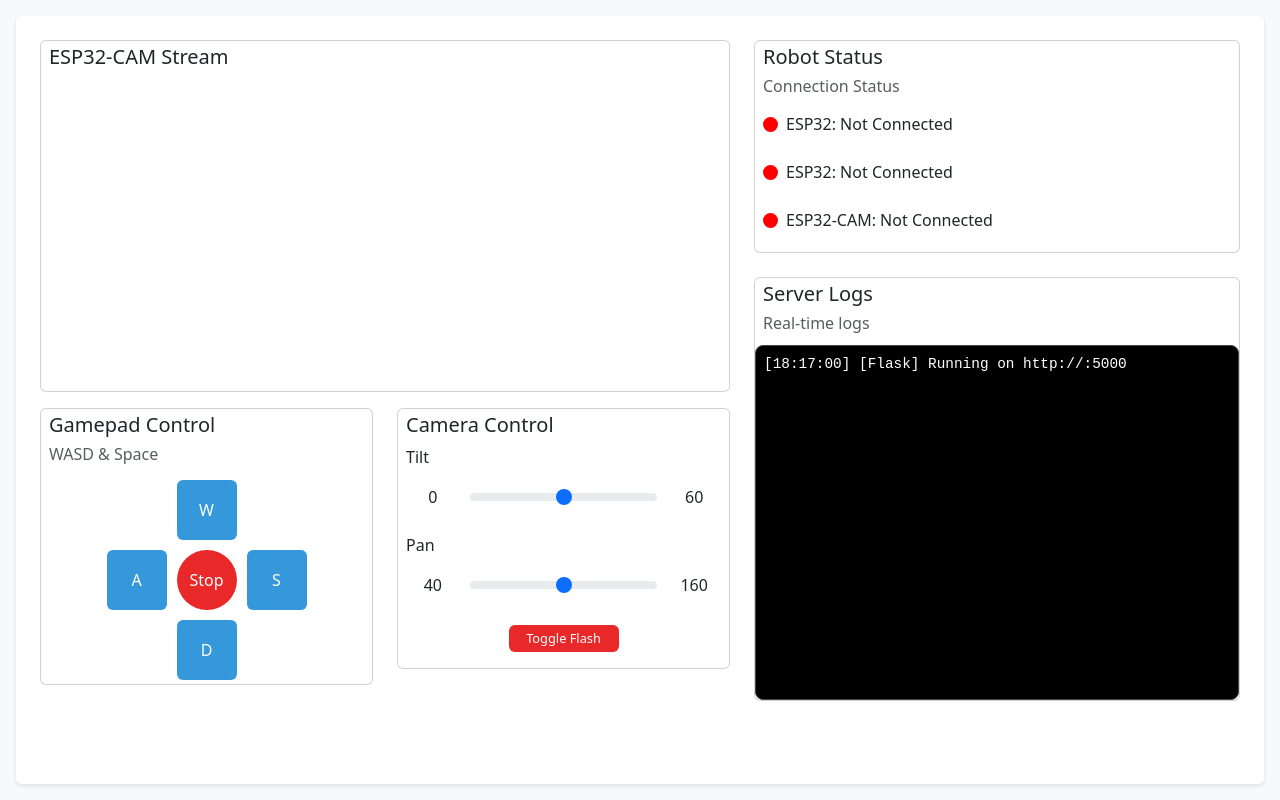
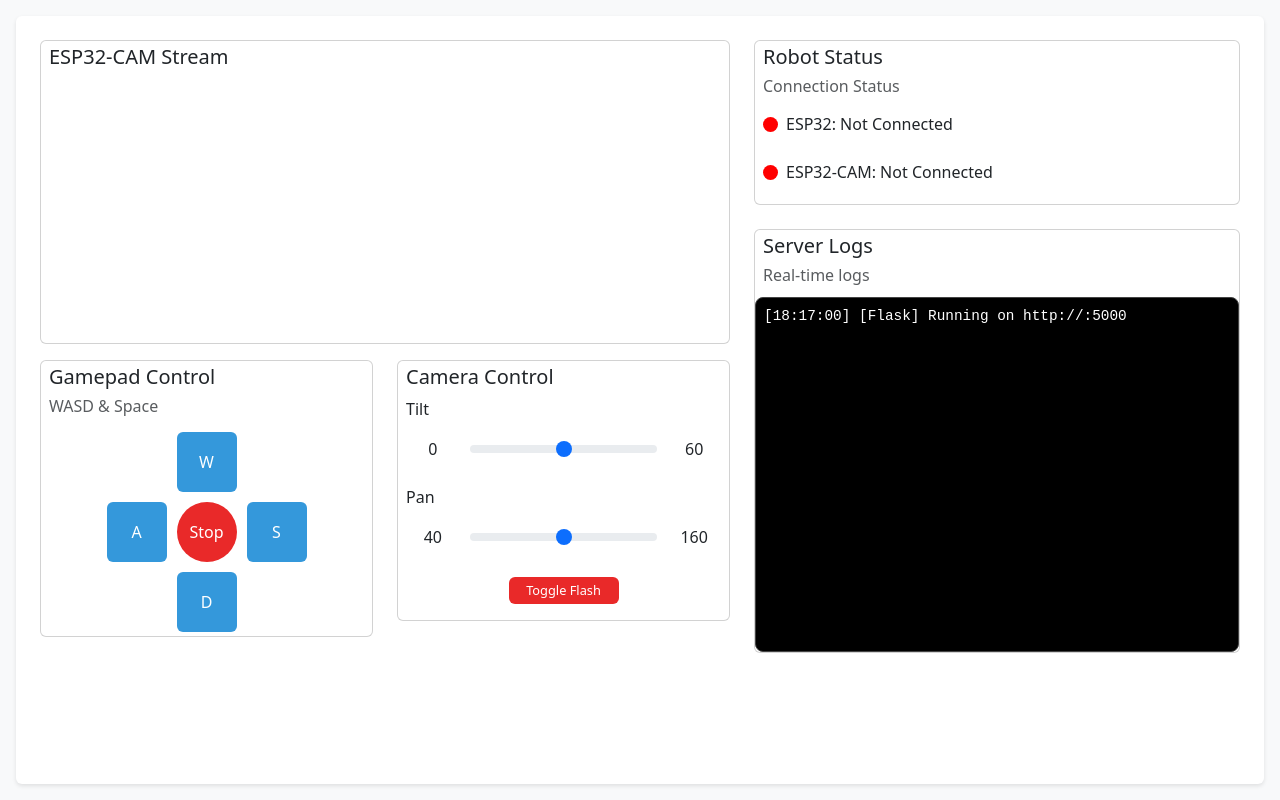
Before and after one commit to jithangowda/Flask-Robot, a Flask app: page / in a window 1280 px wide. Run offline with Flask 3, Linux system fonts and the light colour scheme; parts of the project's set-up code (start-up, migrations or seed data) failed here and were passed over.

Commit message:
checkpoint

```diff
--- a/app.py
+++ b/app.py
@@ -7,7 +7,6 @@ import time
 app = Flask(__name__)
 
 esp_connected = False
-esp8266_connected = False
 espcam_connected = False
 stop_broadcast = False
 log_messages = []
@@ -53,17 +52,12 @@ def listen_for_connections():
         if message == "ESP Connected":
             esp_connected = True
             log("[Server] ESP32 connected.")
-
-        elif message == "ESP8266 Connected":
-            esp8266_connected = True
-            log("[Server] ESP8266 Connected.")
-
         elif message == "ESP-CAM Connected":
             espcam_connected = True
             log("[Server] ESP32-CAM connected.")
 
-        if esp_connected and espcam_connected and esp8266_connected:
-            log("[Server] ✅✅✅ All devices connected. Stopping UDP broadcast.")
+        if esp_connected and espcam_connected:
+            log("[Server] ✅✅ Both devices connected. Stopping UDP broadcast.")
             stop_broadcast = True
             break
 
@@ -75,7 +69,6 @@ def index():
 def status():
     return jsonify({
         "esp": esp_connected,
-        "esp8266": esp8266_connected,
         "espcam": espcam_connected
     })
 
@@ -86,9 +79,6 @@ def logs():
 @app.route("/command/<cmd>")
 def send_command(cmd):
     if not esp_connected:
-        return jsonify({"status": "ESP not connected"}), 400
-
-    if not esp8266_connected:
         return jsonify({"status": "ESP not connected"}), 400
 
     # Map the command to the correct format
@@ -104,7 +94,7 @@ def send_command(cmd):
         cmd = "stop"
 
     udp = socket.socket(socket.AF_INET, socket.SOCK_DGRAM)
-    udp.setsockopt(socket.SOL_SOCKET, socket.SO_BROADCAST, 1)  # allow broadcast
+    udp.setsockopt(socket.SOL_SOCKET, socket.SO_BROADCAST, 1)  # ✅ allow broadcast
     udp.sendto(cmd.encode(), ("<broadcast>", 4212))
     log(f"[UDP] Sent command: {cmd}")
     return jsonify({"status": "sent", "command": cmd})
--- a/static/script.js
+++ b/static/script.js
@@ -3,18 +3,13 @@ function updateStatus() {
     .then((res) => res.json())
     .then((data) => {
       const esp = document.getElementById("esp-circle");
-      const esp8266 = document.getElementById("esp8266-circle");
       const espcam = document.getElementById("espcam-circle");
 
       esp.classList.toggle("connected", data.esp);
-      esp8266.classList.toggle("connected", data.esp8266);
       espcam.classList.toggle("connected", data.espcam);
 
       document.getElementById("esp-label").innerText = `ESP32: ${
         data.esp ? "Connected" : "Not Connected"
-      }`;
-      document.getElementById("esp8266-label").innerText = `ESP32: ${
-        data.esp8266 ? "Connected" : "Not Connected"
       }`;
       document.getElementById("espcam-label").innerText = `ESP32-CAM: ${
         data.espcam ? "Connected" : "Not Connected"
--- a/templates/index.html
+++ b/templates/index.html
@@ -128,12 +128,6 @@
                   >
                 </div>
                 <div class="mb-3 d-flex align-items-center">
-                  <div id="esp8266-circle" class="circle me-2"></div>
-                  <span id="esp8266-label" class="fw-medium"
-                    >ESP8266: Not Connected</span
-                  >
-                </div>
-                <div class="mb-3 d-flex align-items-center">
                   <div id="espcam-circle" class="circle me-2"></div>
                   <span id="espcam-label" class="fw-medium"
                     >ESP32-CAM: Not Connected</span
```
